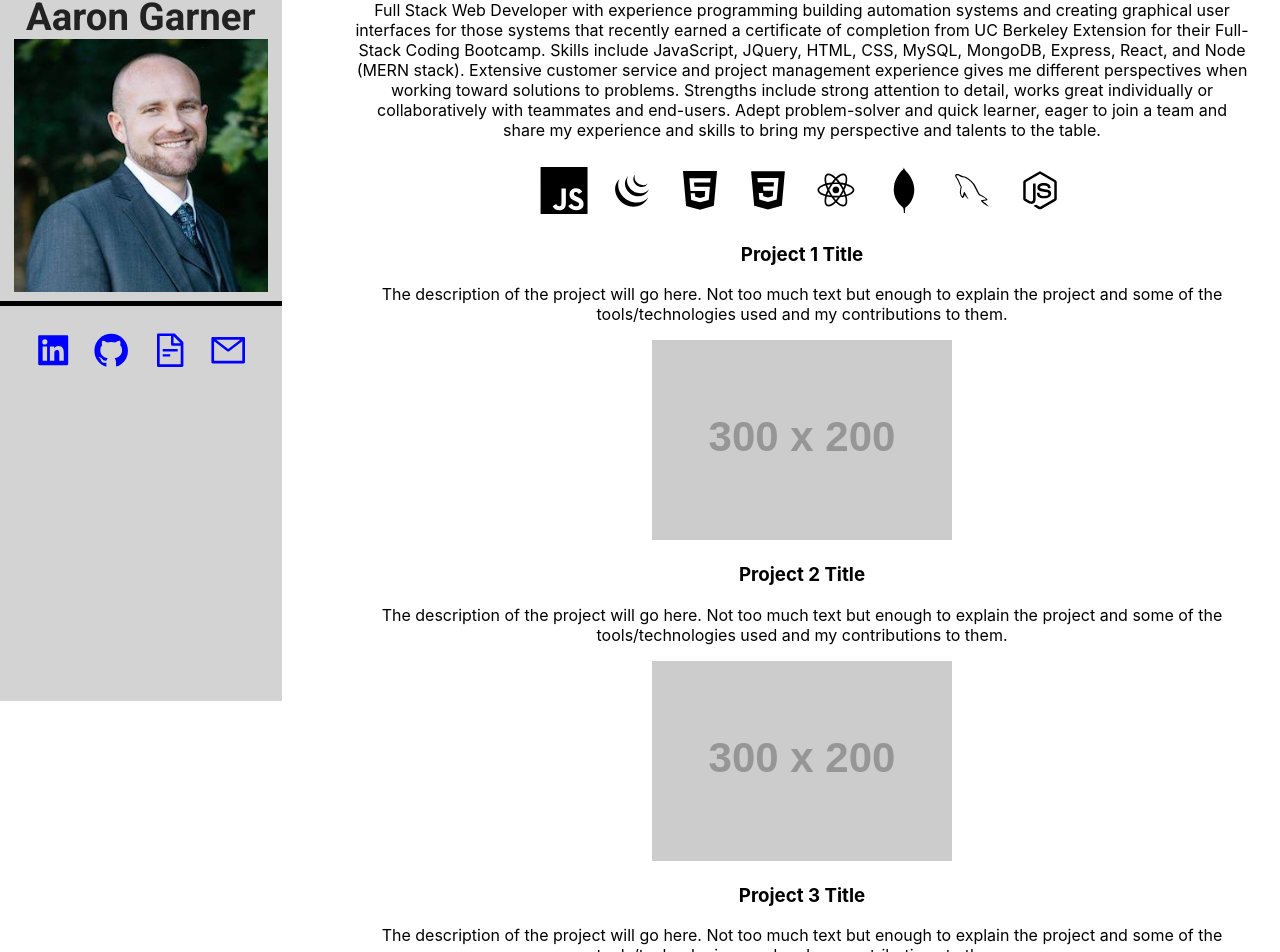
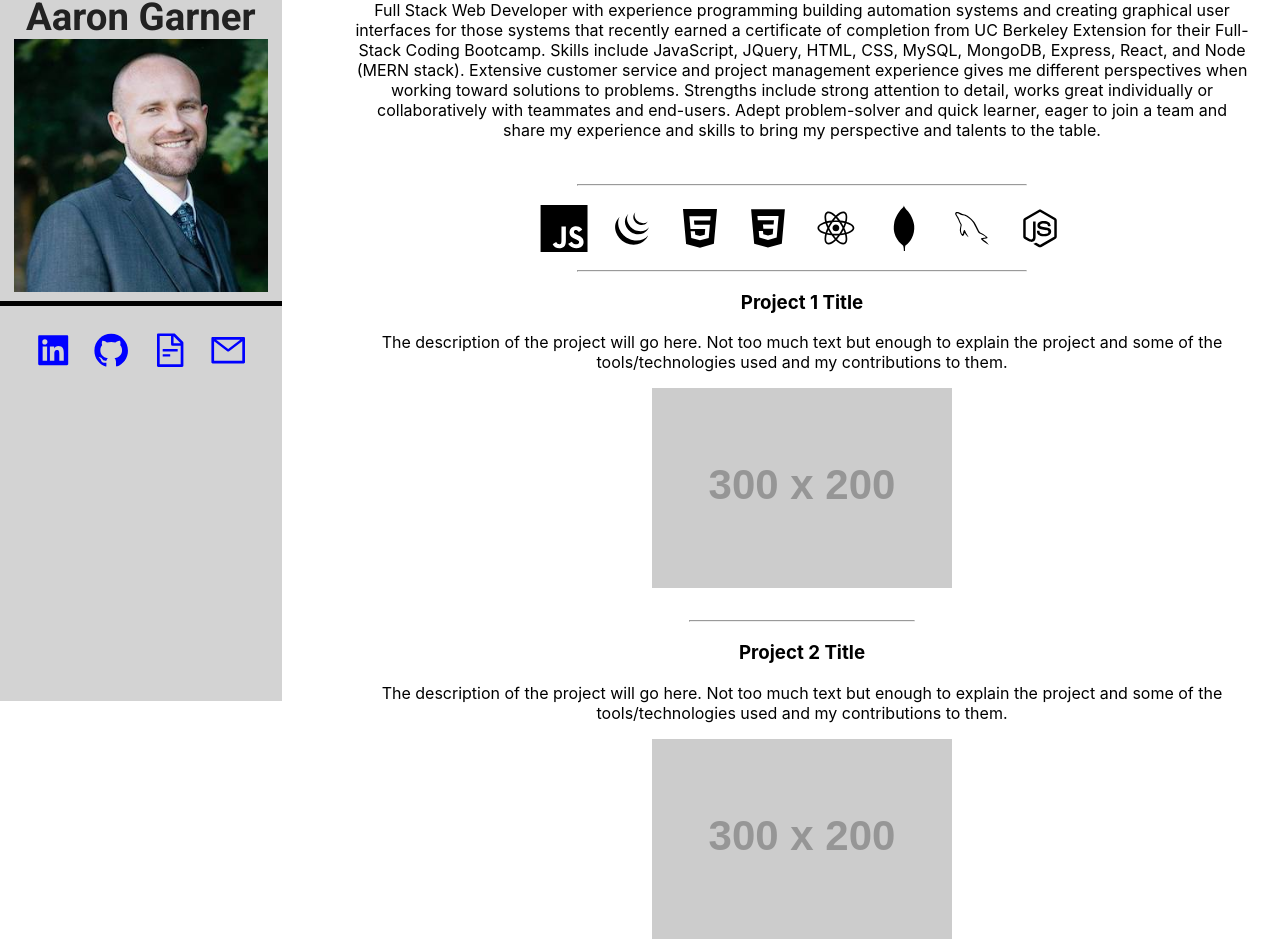
Before and after one commit to aaron-G18/AG-Portfolio, a React (Create React App) app: page / in a window 1280 px wide. Shown: the part 99-1051 px from the top of the page. Built offline with nearby package versions, Linux system fonts and the light colour scheme.

Commit message:
added some horizontal rules.

```diff
--- a/src/App.css
+++ b/src/App.css
@@ -1,3 +1,7 @@
+hr {
+  width: 50%;
+}
+
 .App {
   text-align: center;
 }
--- a/src/App.js
+++ b/src/App.js
@@ -13,7 +13,7 @@ class App extends Component {
   constructor (props) {
     super(props);
     this.state = {
-      isVisible: true,
+
     };
   };
 
@@ -35,6 +35,8 @@ class App extends Component {
         <AnimatedName />
         <div className="content">
           <BrandStatement />
+          <br/>
+          <hr/>
           <div data-tip="JavaScript" className="inline-block">
             <DiJsBadge data-tip="JavaScript" className="logo" />
           </div>
@@ -59,7 +61,9 @@ class App extends Component {
           <div data-tip="NodeJS" className="inline-block">
             <DiNodejsSmall className="logo" />
           </div>
+          <hr/>
           <Projects />
+          <hr/>
           <p>
             links for pages will go here.
           </p>
--- a/src/components/projects/projects.js
+++ b/src/components/projects/projects.js
@@ -13,11 +13,15 @@ export default function bottomLinks(props) {
           <p>The description of the project will go here. Not too much text but enough to explain the project and some of the tools/technologies used and my contributions to them.</p>
           <img className="proj1-img" src="https://dummyimage.com/300x200/000000/0011ff&text=Place+Holder" alt="screen shot of <project name>"></img>
         </div>
+        <br />
+        <hr className="hr-short" />
         <div className="project2">
           <h3>Project 2 Title</h3>
           <p>The description of the project will go here. Not too much text but enough to explain the project and some of the tools/technologies used and my contributions to them.</p>
           <img className="proj2-img" src="https://dummyimage.com/300x200/000000/0011ff&text=Place+Holder" alt="screen shot of <project name>"></img>
         </div>
+        <br />
+        <hr className="hr-short" />
         <div className="project3">
           <h3>Project 3 Title</h3>
           <p>The description of the project will go here. Not too much text but enough to explain the project and some of the tools/technologies used and my contributions to them.</p>
--- a/src/components/projects/style.css
+++ b/src/components/projects/style.css
@@ -0,0 +1,3 @@
+.hr-short {
+    width: 25%;
+}
```
